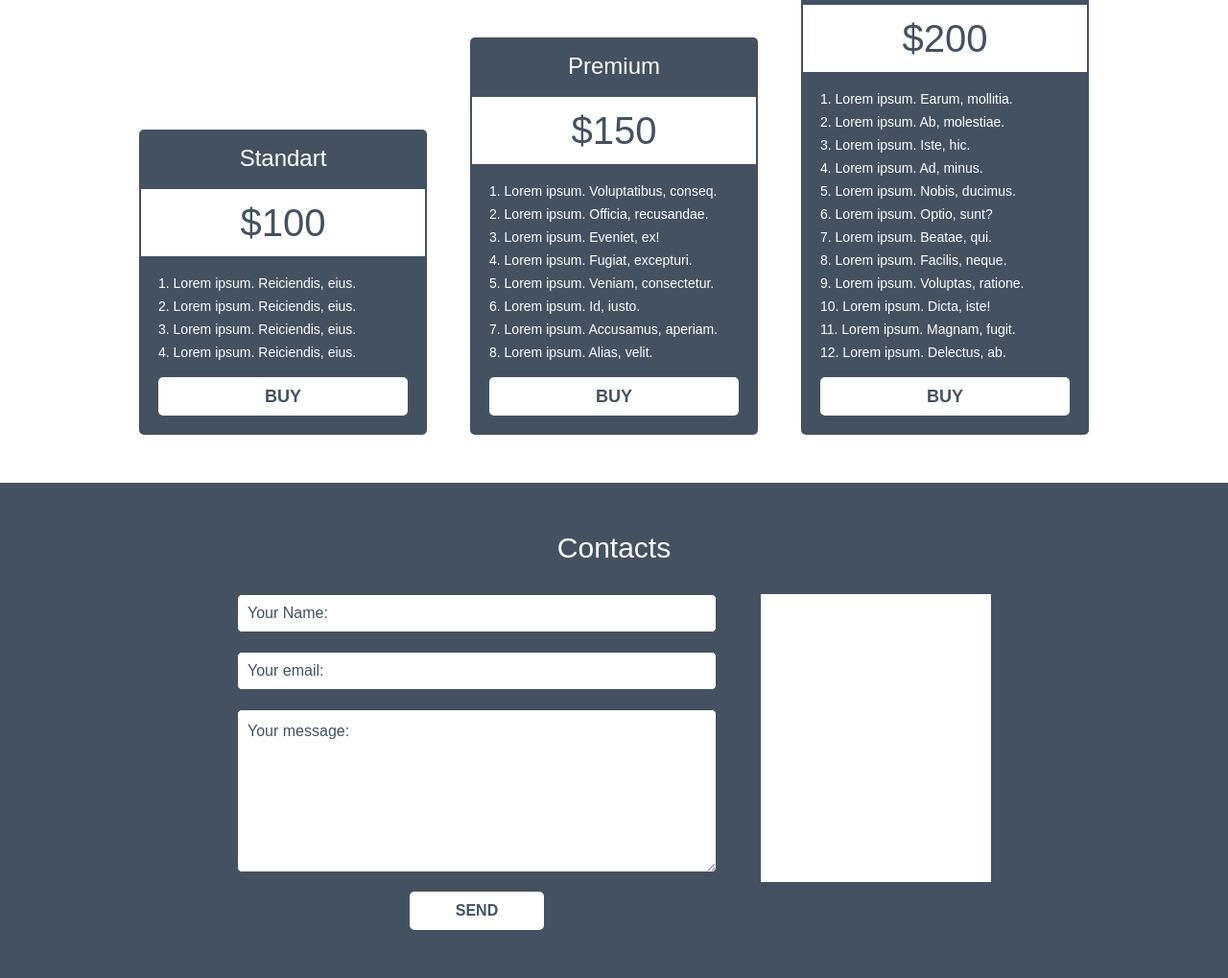
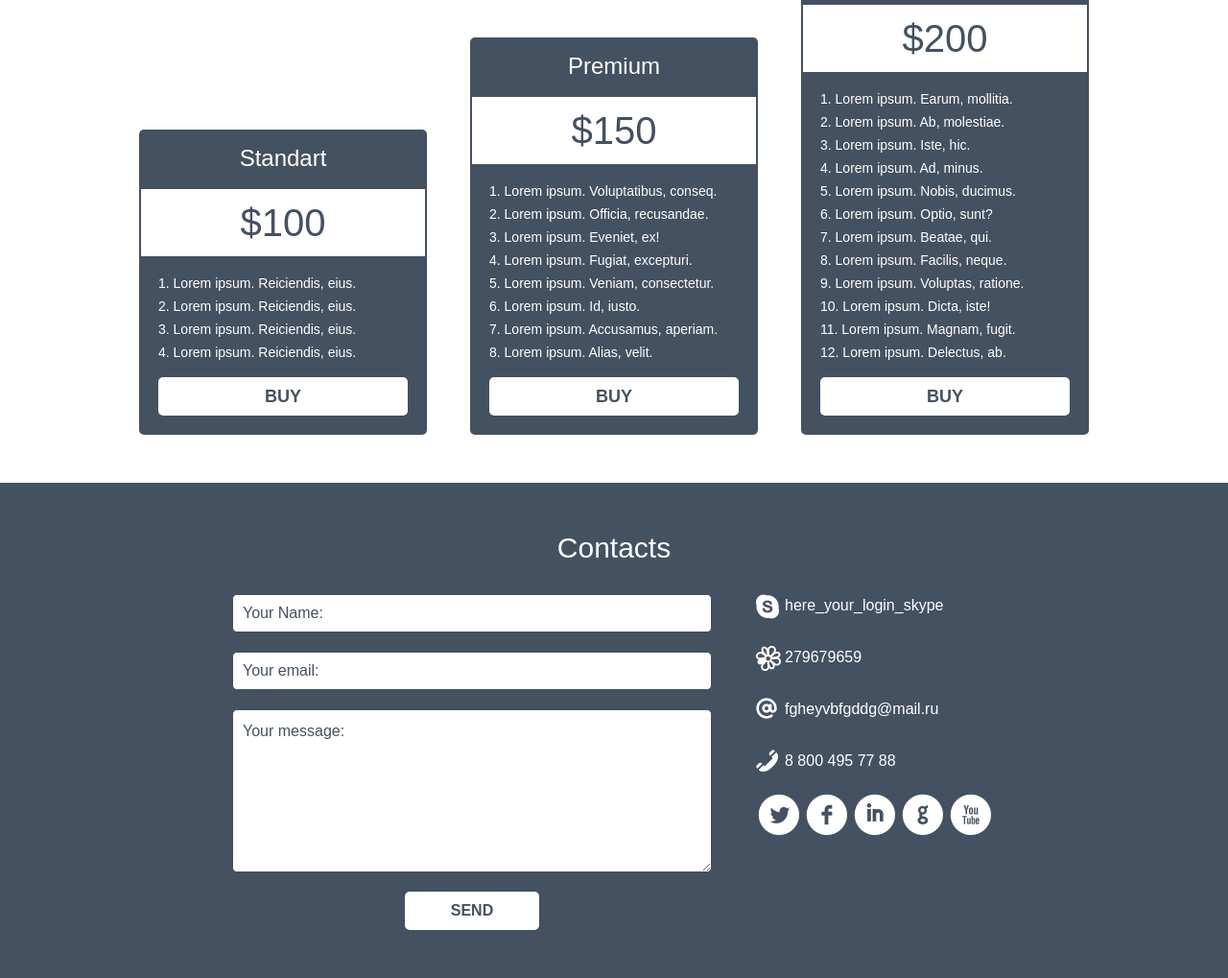
Before and after one commit to PuffyCat/simple_psd_template, a plain HTML site: page index.html in a window 1280 px wide. Shown: the part 2541-3560 px from the top of the page at 96% size. Drawn offline with Linux system fonts and the light colour scheme.

Commit message:
сверстан блок контактов и соцсетей + иконки контактов + шрифт для соцсетей

```diff
--- a/css/style.css
+++ b/css/style.css
@@ -1,3 +1,14 @@
+@font-face {
+    font-family: "Socialico";
+    src: url('../fonts/Socialico.eot');
+    /* IE 5-8 */
+    src: local(''), /* sneakily trick IE */
+    url('../fonts/Socialico.woff') format('woff'), /* FF 3.6, Chrome 5, IE9 */
+    url('../fonts/Socialico.ttf') format('truetype'), /* Opera, Safari */
+    url('../fonts/Socialico.svg#Socialico') format('svg');
+    /* iOS */
+}
+
 body {
     margin: 0 auto;
     font-family: Arial;
@@ -398,7 +409,7 @@ details[open] summary:before {
 }
 
 
-/* Футер.Блок "Contacts" */
+/* Футер.Блок "Contacts".Форма */
 
 .main-footer {
     display: flex;
@@ -517,8 +528,91 @@ textarea[placeholder]::-moz-placeholder {
     color: #445162;
 }
 
+
+/*Футер.Блок "Contacts".Контакты и соцсети*/
+
 .main-footer_contacts {
-    width: 240px;
-    height: 300px;
-    background-color: white;
+
 }
+
+.main-footer_contacts ul {
+    list-style-type: none;
+    padding: 0;
+    margin: 0;
+}
+
+.contacts-list li {
+    color: #ffffff;
+    font-size: 16px;
+    font-weight: 400;
+    line-height: 24px;
+    margin: 0 0 30px 30px;
+    position: relative;
+}
+
+.contacts-list_item-skype:before {
+    content: "";
+    background-image: url(../img/skype_icon_contacts.png);
+    background-size: cover;
+    position: absolute;
+    left: -30px;
+    display: block;
+    width: 24px;
+    height: 26px;
+}
+
+.contacts-list_item-isq:before {
+    content: "";
+    background-image: url(../img/icq_icon_contacts.png);
+    background-size: cover;
+    position: absolute;
+    left: -30px;
+    display: block;
+    width: 26px;
+    height: 26px;
+}
+
+.contacts-list_item-mail:before {
+    content: "";
+    background-image: url(../img/email_icon_contacts.png);
+    background-size: cover;
+    position: absolute;
+    left: -30px;
+    display: block;
+    width: 22px;
+    height: 22px;
+}
+
+.contacts-list_item-phone:before {
+    content: "";
+    background-image: url(../img/phone_icon_contacts.png);
+    background-size: cover;
+    position: absolute;
+    left: -30px;
+    display: block;
+    width: 24px;
+    height: 23px;
+}
+
+.social-list {
+    display: flex;
+    flex-wrap: wrap;
+}
+
+.social-list_item {
+    margin-right: 10px;
+}
+
+.social-list_item a {
+    text-decoration: none;
+    outline: none;
+    display: block;
+    font-family: Socialico;
+    color: #ffffff;
+    font-size: 60px;
+    font-weight: 400;
+    line-height: 40px;
+    text-align: center;
+    width: 40px;
+    height: 40px;
+}
--- a/index.html
+++ b/index.html
@@ -3,8 +3,8 @@
 
 <head>
     <meta charset="UTF-8">
+    <link rel="stylesheet" href="./css/normalize.css">
     <link rel="stylesheet" href="./css/style.css">
-    <link rel="stylesheet" href="./css/normalize.css">
     <title>Product_landing</title>
 </head>
 
@@ -162,7 +162,31 @@
                 <input type="email" placeholder="Your email:">
                 <textarea placeholder="Your message:"></textarea>
                 <input type="submit" value="send"> </form>
-            <div class="main-footer_contacts"></div>
+            <div class="main-footer_contacts">
+                <ul class="contacts-list">
+                    <li class="contacts-list_item-skype">here_your_login_skype</li>
+                    <li class="contacts-list_item-isq">279679659</li>
+                    <li class="contacts-list_item-mail">fgheyvbfgddg@mail.ru</li>
+                    <li class="contacts-list_item-phone">8 800 495 77 88</li>
+                </ul>
+                <ul class="social-list">
+                    <li class="social-list_item">
+                        <a href="#">l</a>
+                    </li>
+                    <li class="social-list_item">
+                        <a href="#">f</a>
+                    </li>
+                    <li class="social-list_item">
+                        <a href="#">i</a>
+                    </li>
+                    <li class="social-list_item">
+                        <a href="#">g</a>
+                    </li>
+                    <li class="social-list_item">
+                        <a href="#">x</a>
+                    </li>
+                </ul>
+            </div>
             <section class="coperight"></section>
         </footer>
     </div>
```
Also changed, not shown: fonts/Socialico.ttf (added), fonts/Socialico.woff (added), img/email_icon_contacts.png (added), img/icq_icon_contacts.png (added), img/phone_icon_contacts.png (added), img/skype_icon_contacts.png (added), 2 other files.
